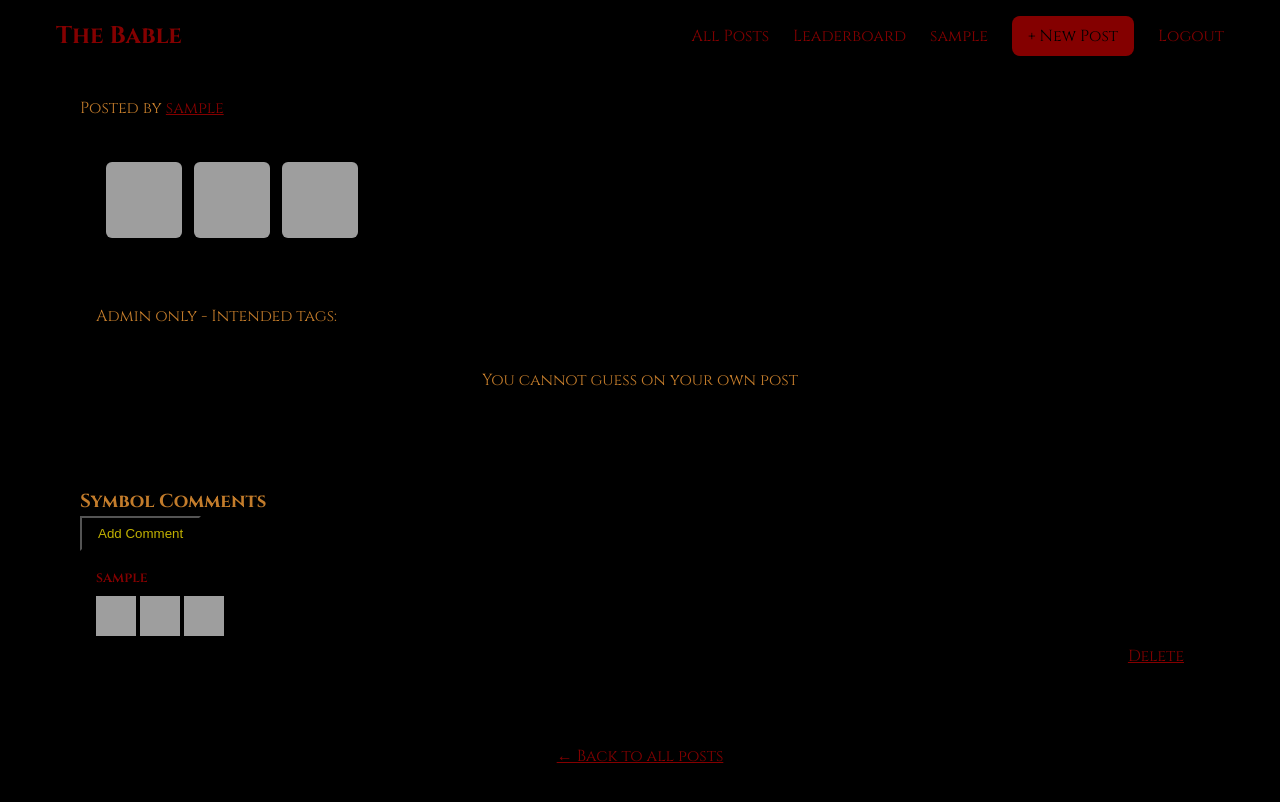
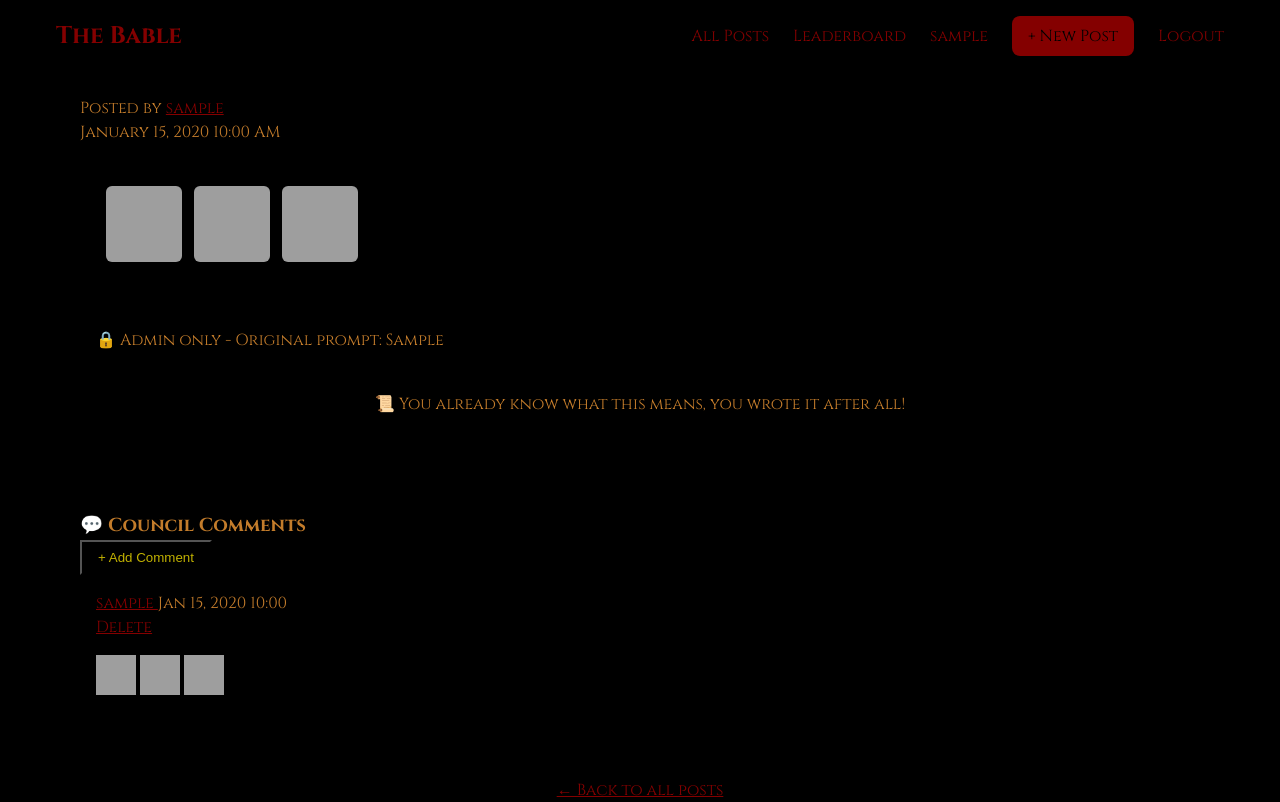
Before and after one commit to makazis/ForumWithoutALanguage, a Django app: page /post/1/ in a window 1280 px wide. Before the commit the page ends 763 px from the top, so only its background shows below. Run offline with Django 5.2, Linux system fonts and the light colour scheme; a user stored in the database is signed in; tables that the repository leaves empty hold one stand-in row (values such as "Sample post"); data that the repository does not hold is empty; grey boxes are pictures that could not be loaded.

Commit message:
comments work thanks to me now

```diff
--- a/iloveforuming/posts/static/css/style.css
+++ b/iloveforuming/posts/static/css/style.css
@@ -117,6 +117,13 @@ a {
     text-decoration: none;
 }
 
+.btn-warning {
+    background: var(--white);
+    color: var(--warning-color);
+    padding: 0.5rem 1rem;
+    border-radius: var(--radius);
+    text-decoration: none;
+}
 .card {
     background: var(--white);
     border-radius: var(--radius);
@@ -206,7 +213,6 @@ a {
     display: block;
 }
 
-/* ===== FORM STYLES ===== */
 .form-group {
     margin-bottom: 1.5rem;
 }
--- a/iloveforuming/posts/templates/posts/post_detail.html
+++ b/iloveforuming/posts/templates/posts/post_detail.html
@@ -16,7 +16,7 @@
                 </a>
             </div>
             <div class="text-gray-400 text-sm">
-                {{ post.created_at|date:"F j, Y g:i A" }}
+                {{ post.timestamp|date:"F j, Y g:i A" }}
             </div>
         </div>
 
@@ -28,22 +28,17 @@
         <!-- Intended Tags (hidden - for debugging/development) -->
         {% if user.is_superuser %}
         <div class="mt-3 p-2 bg-yellow-50 rounded text-sm">
-            <span class="text-gray-500"> Admin only - Intended tags:</span>
-            {% for tag in post.intended_tags.all %}
-                <span class="tag">{{ tag.name }}</span>
-            {% endfor %}
+            <span class="text-gray-500">🔒 Admin only - Original prompt:</span>
+            <span class="font-mono">{{ post.prompt }}</span>
         </div>
         {% endif %}
-
-        <!-- Guessing Section -->
-        <!-- Replace the guessing section in post_detail.html -->
 
         <!-- Guessing Section -->
         <div class="mt-4 pt-3 border-t">
             {% if user.is_authenticated %}
                 {% if has_guessed %}
                     <div class="bg-gray-100 p-3 rounded text-center">
-                <span class="text-gray-600">✅ You already guessed on this post</span>
+                        <span class="text-gray-600">✅ You already showed your interpretation</span>
                         {% if user_guess.score_earned > 0 %}
                             <div class="mt-2">
                                 <span class="text-green-600 font-bold">You earned {{ user_guess.score_earned }} points!</span>
@@ -55,10 +50,10 @@
                     </div>
                 {% elif user == post.author %}
                     <div class="bg-gray-100 p-3 rounded text-center">
-                <span class="text-gray-600">You cannot guess on your own post</span>
+                        <span class="text-gray-600">📜 You already know what this means, you wrote it after all!</span>
                     </div>
                 {% else %}
-            <h3 class="font-bold text-lg mb-3">🤔 What words are in the original prompt?</h3>
+                    <h3 class="font-bold text-lg mb-3">🔮 Decipher the sacred texts</h3>
 
                     {% if post.point_multiplier > 1 %}
                         <div class="bg-purple-100 p-2 rounded mb-3 text-center">
@@ -70,11 +65,11 @@
                         {% csrf_token %}
 
                         <div class="form-group">
-                    <label class="form-label">Your guess (words you think are in the prompt):</label>
+                            <label class="form-label">Your interpretation of the sacred texts:</label>
                             <input type="text" name="guessed_words" required
                                    class="form-input"
                                    placeholder="e.g., cat house blue sky">
-                    <p class="form-help">Type words separated by spaces. Each correct word = {{ post.point_multiplier }} point(s)!</p>
+                            <p class="form-help">Type words separated by spaces. Each correct word = {{ post.point_multiplier }} point(s)</p>
                         </div>
 
                         <button type="submit" class="btn btn-primary btn-lg">
@@ -85,20 +80,21 @@
             {% else %}
                 <div class="bg-gray-100 p-3 rounded text-center">
                     <a href="{% url 'login' %}" class="text-primary">Login</a>
-            <span class="text-gray-600"> to guess what words are in the prompt!</span>
+                    <span class="text-gray-600"> to participate with the language of gods!</span>
                 </div>
             {% endif %}
+        </div>
     </div>
 
     <!-- Recent Guesses Section -->
     {% if all_guesses %}
     <div class="card mt-3">
         <div class="card-header">
-        <h3 class="font-bold">📊 Top Guesses</h3>
+            <h3 class="font-bold">📊 Top Interpretations</h3>
         </div>
         <div class="space-y-2">
             {% for guess in all_guesses|slice:":10" %}
-        <div class="flex justify-between items-center text-sm">
+            <div class="flex justify-between items-center text-sm p-2 hover:bg-gray-50 rounded">
                 <div>
                     <a href="{% url 'user_profile' guess.user.id %}" class="text-primary">
                         {{ guess.user.username }}
@@ -106,8 +102,11 @@
                     <span class="text-gray-500">found</span>
                     <span class="font-bold text-green-600">{{ guess.correct_words|length }}</span>
                     <span class="text-gray-500">words</span>
+                    {% if guess.correct_words %}
+                        <span class="text-gray-400 text-xs ml-2">({{ guess.correct_words|join:", " }})</span>
+                    {% endif %}
                 </div>
-            <div class="text-gray-400 text-xs">
+                <div class="text-green-600 font-bold">
                     +{{ guess.score_earned }} pts
                 </div>
             </div>
@@ -115,54 +114,68 @@
         </div>
     </div>
     {% endif %}
-    </div>
 
-    <!-- Comments Section (coming soon) -->
+    <!-- Comments Section -->
     <div class="card mt-3">
         <div class="card-header">
-            <h3 class="font-bold"> Symbol Comments</h3>
-            {% if user.is_authenticated and not has_guessed %}
-                <button onclick="toggleCommentForm()" class="btn-secondary text-sm">
-                    Add Comment
+            <h3 class="font-bold">💬 Council Comments</h3>
+            {% if user.is_authenticated %}
+                <button onclick="toggleCommentForm()" class="btn-secondary text-sm px-3 py-1">
+                    + Add Comment
                 </button>
             {% endif %}
         </div>
 
-        <div id="comment-form" style="display: none;" class="mb-3">
-            <form method="POST" action="{% url 'comment_create' post.id %}">
+        <!-- Comment Form (hidden by default) -->
+        <div id="comment-form" style="display: none;" class="mb-4 p-3 bg-gray-50 rounded">
+            <h4 class="font-medium mb-2">🗣️ Speak in symbols:</h4>
+            <form method="POST" action="{% url 'comment_create' post.id %}" id="comment-form-element">
                 {% csrf_token %}
+
                 <div class="form-group">
+                    <input type="hidden" name="symbols" id="symbol_sequence" value="">
+                    <div id="comment-symbol-keyboard">
                         {% include 'posts/components/symbol_keyboard.html' %}
+                    </div>
+                </div>
 
+                <div class="flex gap-2 mt-2">
+                    <button type="submit" class="btn-primary px-4 py-2">Post Comment</button>
+                    <button type="button" onclick="toggleCommentForm()" class="btn-warning">Cancel</button>
                 </div>
-                <button type="submit" class="btn-primary">Post Comment</button>
-                <button type="button" onclick="toggleCommentForm()" class="btn">Cancel</button>
             </form>
         </div>
 
+        <!-- Existing Comments -->
         {% if comments %}
             {% for comment in comments %}
-            <div class="comment">
-                <div class="comment-header">
-                    <span class="comment-author">{{ comment.author.username }}</span>
-                    <span class="comment-date">{{ comment.created_at|date:"M d, Y H:i" }}</span>
+            <div class="comment mb-3 p-3 bg-gray-50 rounded">
+                <div class="flex justify-between items-center mb-2">
+                    <div>
+                        <a href="{% url 'user_profile' comment.author.id %}" class="font-semibold text-primary">
+                            {{ comment.author.username }}
+                        </a>
+                        <span class="text-gray-400 text-sm ml-2">{{ comment.timestamp|date:"M d, Y H:i" }}</span>
                     </div>
-                <div class="comment-symbols">
+                    {% if user.id == comment.author.id or user.is_superuser %}
+                        <a href="{% url 'comment_delete' comment.id %}"
+                           class="text-red-500 text-sm hover:text-red-700"
+                           onclick="return confirm('Delete this comment?')">
+                            Delete
+                        </a>
+                    {% endif %}
+                </div>
+                <div class="flex flex-wrap gap-1">
                     {% for code in comment.get_symbol_codes %}
                         <img src="{% static 'symbols/symbol_'|add:code|add:'.png' %}"
                              class="symbol-img-sm"
                              alt="{{ code }}">
                     {% endfor %}
                 </div>
-                {% if user.id == comment.author.id or user.is_superuser %}
-                <div class="text-right mt-1">
-                    <a href="{% url 'comment_delete' comment.id %}" class="text-danger text-sm">Delete</a>
-                </div>
-                {% endif %}
             </div>
             {% endfor %}
         {% else %}
-            <p class="text-gray-400 text-center">No comments yet. Be the first to respond with symbols!</p>
+            <p class="text-gray-400 text-center py-4">📜 This must be discussed in the council. Leave a comment.</p>
         {% endif %}
     </div>
 
@@ -176,57 +189,51 @@
 
 <script>
     // Store comment symbols separately from post symbols
-    let commentSymbols = [];
+    window.symbolSequence = [];
 
     function toggleCommentForm() {
         const form = document.getElementById('comment-form');
-        form.style.display = form.style.display === 'none' ? 'block' : 'none';
+        if (form.style.display === 'none') {
+            form.style.display = 'block';
+        } else {
+            form.style.display = 'none';
+            // Clear comment symbols when hiding
+            clearAllCommentSymbols();
+        }
     }
 
-    // Override addSymbol for comment form if active
-    function addCommentSymbol(code) {
-        commentSymbols.push(code);
-        updateCommentPreview();
-        document.getElementById('comment_symbols').value = commentSymbols.join('');
-    }
 
-    function updateCommentPreview() {
-        const previewDiv = document.getElementById('comment-preview');
-        if (commentSymbols.length === 0) {
-            previewDiv.innerHTML = '<span class="text-gray-400">Click symbols to build your comment</span>';
+    function updateSymbolPreview() {
+        const previewDiv = document.getElementById('symbol-preview');
+        if (window.symbolSequence.length === 0) {
+            previewDiv.innerHTML = '<span class="text-gray-400">Click symbols to write your message</span>';
             return;
         }
 
         let html = '';
-        for (let i = 0; i < commentSymbols.length; i++) {
-            const code = commentSymbols[i];
+        for (let i = 0; i < window.symbolSequence.length; i++) {
+            const code = window.symbolSequence[i];
             html += `<img src="/static/symbols/symbol_${code}.png" class="symbol-img-sm inline-block m-1" alt="${code}">`;
         }
         previewDiv.innerHTML = html;
     }
 
-    // Override the global addSymbol for keyboard buttons based on active form
-    const originalAddSymbol = window.addSymbol;
-    window.addSymbol = function(code) {
-        // Check if comment form is visible
-        if (document.getElementById('comment-form') &&
-            document.getElementById('comment-form').style.display === 'block') {
-            addCommentSymbol(code);
-        } else {
-            originalAddSymbol(code);
-        }
-    };
-
-    function removeLastCommentSymbol() {
-        commentSymbols.pop();
-        updateCommentPreview();
-        document.getElementById('comment_symbols').value = commentSymbols.join('');
+    function updateHiddenInput() {
+        document.getElementById('symbols').value = window.symbolSequence.join('');
     }
 
-    function clearAllCommentSymbols() {
+    document.getElementById('comment-form').addEventListener('submit', function(e) {
+        if (window.symbolSequence.length === 0) {
+            e.preventDefault();
+            alert('Please add at least one symbol!');
+        }
+    });
+    // Reset comment symbols when form is submitted
+    const commentForm = document.getElementById('comment-form-element');
+    if (commentForm) {
+        commentForm.addEventListener('submit', function() {
             commentSymbols = [];
-        updateCommentPreview();
-        document.getElementById('comment_symbols').value = '';
+        });
     }
 </script>
 {% endblock %}
--- a/iloveforuming/posts/urls.py
+++ b/iloveforuming/posts/urls.py
@@ -14,4 +14,6 @@ urlpatterns = [
     path('login/', auth_views.LoginView.as_view(template_name='registration/login.html'), name='login'),
     path('logout/', auth_views.LogoutView.as_view(next_page='/'), name='logout'),
     path('post/create/random/', views.post_create_random, name='post_create_random'),
+    path('post/<int:post_id>/comment/', views.comment_create, name='comment_create'),
+    path('comment/<int:comment_id>/delete/', views.comment_delete, name='comment_delete'),
 ]
--- a/iloveforuming/posts/views.py
+++ b/iloveforuming/posts/views.py
@@ -206,7 +206,7 @@ def leaderboard(request):
 def post_detail(request, post_id):
     """Display a single post with its symbols and guessing form"""
     post = get_object_or_404(Post, id=post_id)
-    all_tags = Tag.objects.all()
+    comments = post.comments.all().order_by('-timestamp')
 
     # Check if current user already guessed this post
     has_guessed = False
@@ -215,15 +215,11 @@ def post_detail(request, post_id):
         user_guess = Guess.objects.filter(author=request.user, post=post).first()
         has_guessed = user_guess is not None
 
-    # Get all guesses for this post (for display)
-    all_guesses = post.guesses.select_related('author').prefetch_related('guessed_tags').all()
-
-    # Get comments (for later - symbol-only comments)
-    comments = post.comments.all().order_by('timestamp') if hasattr(post, 'comments') else []
+    # Get all guesses for this post
+    all_guesses = post.guesses.select_related('author').all().order_by('-score_earned')
 
     context = {
         'post': post,
-        'all_tags': all_tags,
         'has_guessed': has_guessed,
         'user_guess': user_guess,
         'all_guesses': all_guesses,
@@ -238,16 +234,20 @@ def comment_create(request, post_id):
     post = get_object_or_404(Post, id=post_id)
 
     if request.method == 'POST':
-        symbol_sequence = request.POST.get('symbol_sequence')
-        if symbol_sequence:
+        symbols = request.POST.get('symbols', '')
+        print(symbols)
+        if symbols:
             Comment.objects.create(
                 author=request.user,
                 post=post,
-                symbol_sequence=symbol_sequence,
+                symbols=symbols,
             )
             messages.success(request, "Comment added!")
+        else:
+            messages.error(request, "Please add some symbols to your comment")
 
     return redirect('post_detail', post_id=post.id)
+
 
 @login_required
 def comment_delete(request, comment_id):
```
Also changed, not shown: iloveforuming/posts/templates/posts/comment_create.html (added), iloveforuming/posts/templates/posts/comment_delete.html (added). Lines whose indentation alone changed are shown as unchanged.
